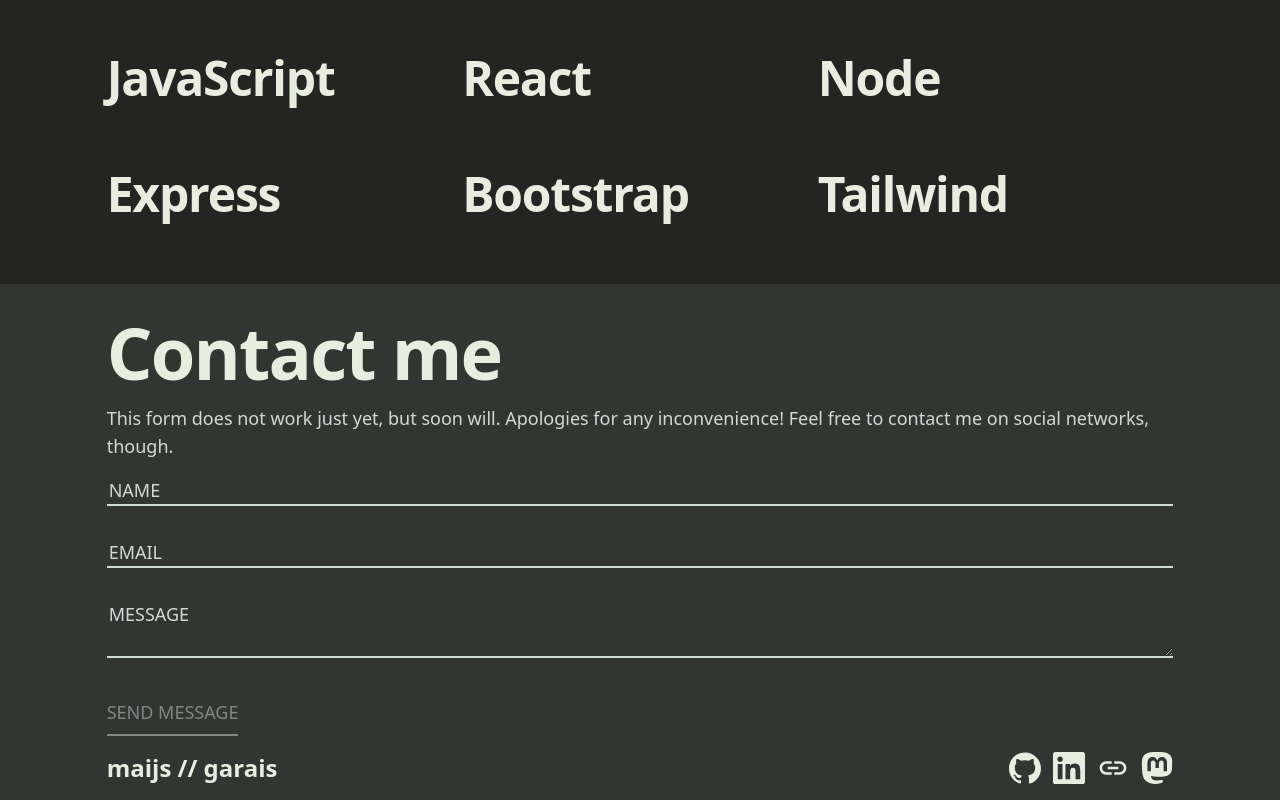
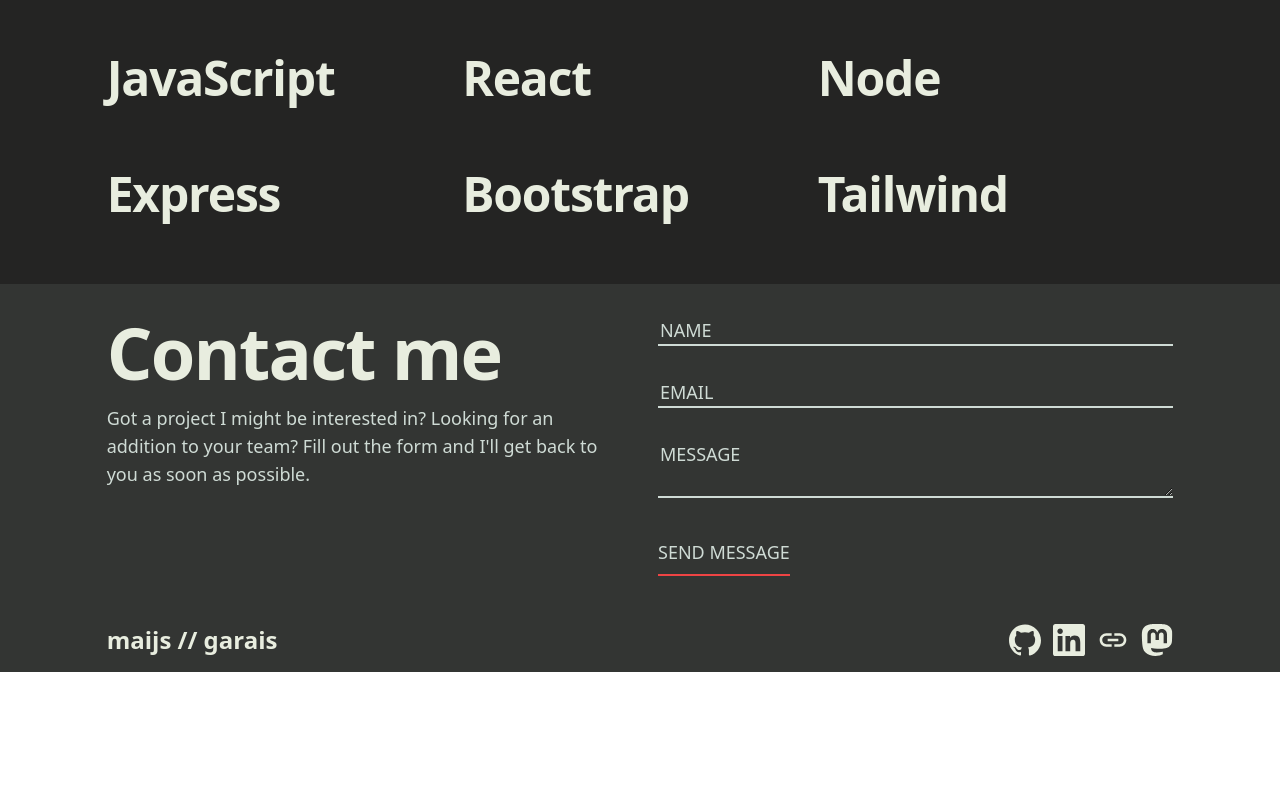
Before and after one commit to mai-soup/portfolio, a React (Vite) app: page / in a window 1280 px wide. Shown: the part 548-1348 px from the top of the page. After the commit the page ends 1220 px from the top, so only its background shows below. Built offline with nearby package versions, Linux system fonts and the light colour scheme; a small style sheet from the web is missing.

Commit message:
add working form with validation

```diff
--- a/package.json
+++ b/package.json
@@ -11,9 +11,11 @@
   "dependencies": {
     "axios": "^1.3.4",
     "react": "^18.2.0",
-    "react-dom": "^18.2.0"
+    "react-dom": "^18.2.0",
+    "react-hook-form": "^7.43.7"
   },
   "devDependencies": {
+    "@tailwindcss/forms": "^0.5.3",
     "@types/react": "^18.0.28",
     "@types/react-dom": "^18.0.11",
     "@vitejs/plugin-react": "^3.1.0",
--- a/src/ContactForm.jsx
+++ b/src/ContactForm.jsx
@@ -1,36 +1,60 @@
 import Button from "./Button";
+import { useForm } from "react-hook-form";
 
 const inputClasses =
   "placeholder:text-light-grey mt-0 block w-full px-0.5 border-0 border-b-2 border-light-grey bg-dark-grey focus:border-light-blue";
 
-const ContactForm = ({
-  onNameChange,
-  onEmailChange,
-  onMessageChange,
-  onSubmit,
-  enableSubmission,
-}) => {
+const ErrorParagraph = ({ children }) => {
   return (
-    <form action="" onSubmit={onSubmit}>
+    <p role="alert" className="text-light-red">
+      {children}
+    </p>
+  );
+};
+
+const ContactForm = ({ onSubmit, submitState }) => {
+  const {
+    register,
+    formState: { errors },
+    handleSubmit,
+  } = useForm({
+    defaultValues: {
+      name: "",
+      email: "",
+      message: "",
+    },
+  });
+
+  return (
+    <form action="" onSubmit={handleSubmit(onSubmit)}>
       <label className="block mb-8" htmlFor="name">
         <input
           type="text"
           name="name"
           id="name"
           placeholder="NAME"
+          autoComplete="off"
           className={inputClasses}
-          onChange={onNameChange}
+          {...register("name", { required: true })}
         />
+        {errors.name && <ErrorParagraph>First name is required</ErrorParagraph>}
       </label>
       <label className="block mb-8" htmlFor="email">
         <input
-          type="email"
+          type="text"
           name="email"
           id="email"
+          autoComplete="off"
           placeholder="EMAIL"
           className={inputClasses}
-          onChange={onEmailChange}
+          {...register("email", {
+            required: true,
+            pattern: /[^@\s]+@[^@\s]+\.[^@\s]+/,
+          })}
         />
+        {errors.email && (
+          <ErrorParagraph>Please enter a valid email address.</ErrorParagraph>
+        )}
       </label>
       <label className="block mb-8" htmlFor="message">
         <textarea
@@ -39,11 +63,16 @@
           rows="2"
           className={inputClasses}
           placeholder="MESSAGE"
-          onChange={onMessageChange}
+          {...register("message", { required: true })}
         ></textarea>
+        {errors.message && <ErrorParagraph>Message is required</ErrorParagraph>}
       </label>
-      <Button className="float-right" disabled={!enableSubmission} btn>
-        Send message
+      <Button className="float-right" btn>
+        {!submitState
+          ? "Send message"
+          : submitState === 1
+          ? "Sending"
+          : "Sent!"}
       </Button>
     </form>
   );
--- a/src/Footer.jsx
+++ b/src/Footer.jsx
@@ -8,33 +8,11 @@
   "https://public.herotofu.com/v1/8434d380-c94e-11ed-9775-bbd70e6110ab";
 
 const Footer = () => {
-  const [name, setName] = useState("");
-  const [email, setEmail] = useState("");
-  const [message, setMessage] = useState("");
-  const [submissionEnabled, setSubmissionEnabled] = useState(false);
-  const [isSubmitting, setSubmitting] = useState(false);
+  const [submitState, setSubmitState] = useState(0);
 
-  const handleNameChange = e => {
-    setName(e.target.value);
-    checkSubmissionAllowed();
-  };
-  const handleEmailChange = e => {
-    setEmail(e.target.value);
-    checkSubmissionAllowed();
-  };
-  const handleMessageChange = e => {
-    setMessage(e.target.value);
-    checkSubmissionAllowed();
-  };
-
-  const checkSubmissionAllowed = () => {
-    setSubmissionEnabled(!!(name && email && message));
-  };
-
-  const handleSubmission = e => {
-    e.preventDefault();
-    setSubmissionEnabled(false);
-    setSubmitting(true);
+  const handleSubmission = ({ name, email, message }) => {
+    setSubmitState(1);
+    console.log({ name, email, message });
 
     axios
       .post(ENDPOINT, {
@@ -42,14 +20,8 @@
         email,
         message,
       })
-      .then(response => {
-        console.log(response);
-      })
       .then(() => {
-        setName("");
-        setEmail("");
-        setMessage("");
-        setSubmitting(false);
+        setSubmitState(2);
       })
       .catch(e => {
         console.log(e);
@@ -59,19 +31,23 @@
   return (
     <div className="w-full bg-dark-grey pt-8" id="contact">
       <Container>
-        <h2>Contact me</h2>
-        <p className="py-4">
-          This form does not work just yet, but soon will. Apologies for any
-          inconvenience! Feel free to contact me on social networks, though.
-        </p>
-        <ContactForm
-          enableSubmission={submissionEnabled}
-          onNameChange={handleNameChange}
-          onEmailChange={handleEmailChange}
-          onMessageChange={handleMessageChange}
-          onSubmit={handleSubmission}
-          isSubmitting={isSubmitting}
-        />
+        <div className="flex flex-col text-center md:text-left md:flex-row justify-between md:gap-9">
+          <div className="pb-8 md:basis-1/2">
+            <h2 className="pb-4">Contact me</h2>
+            <p>
+              Got a project I might be interested in? Looking for an addition to
+              your team? Fill out the form and I'll get back to you as soon as
+              possible.
+            </p>
+          </div>
+          <div className="pb-8 basis-1/2">
+            <ContactForm
+              onSubmit={handleSubmission}
+              submitState={submitState}
+            />
+          </div>
+        </div>
+
         <LinksContainer />
       </Container>
     </div>
--- a/src/index.css
+++ b/src/index.css
@@ -43,3 +43,9 @@
   min-height: 100dvh;
   height: fit-content;
 }
+
+html,
+body {
+  overflow-x: hidden;
+  width: 100%;
+}
```
Also changed, not shown: 1 other file (tests, documents, lock files or other folders).
